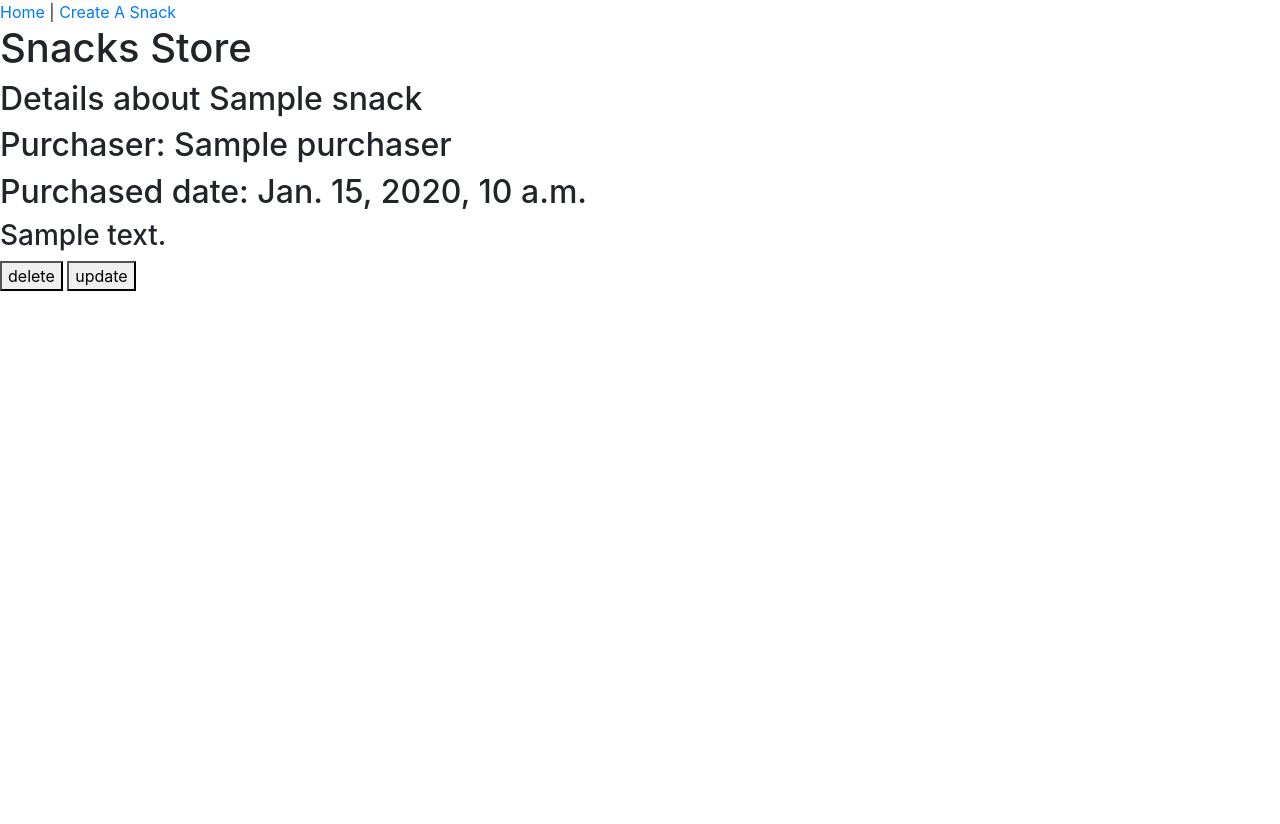
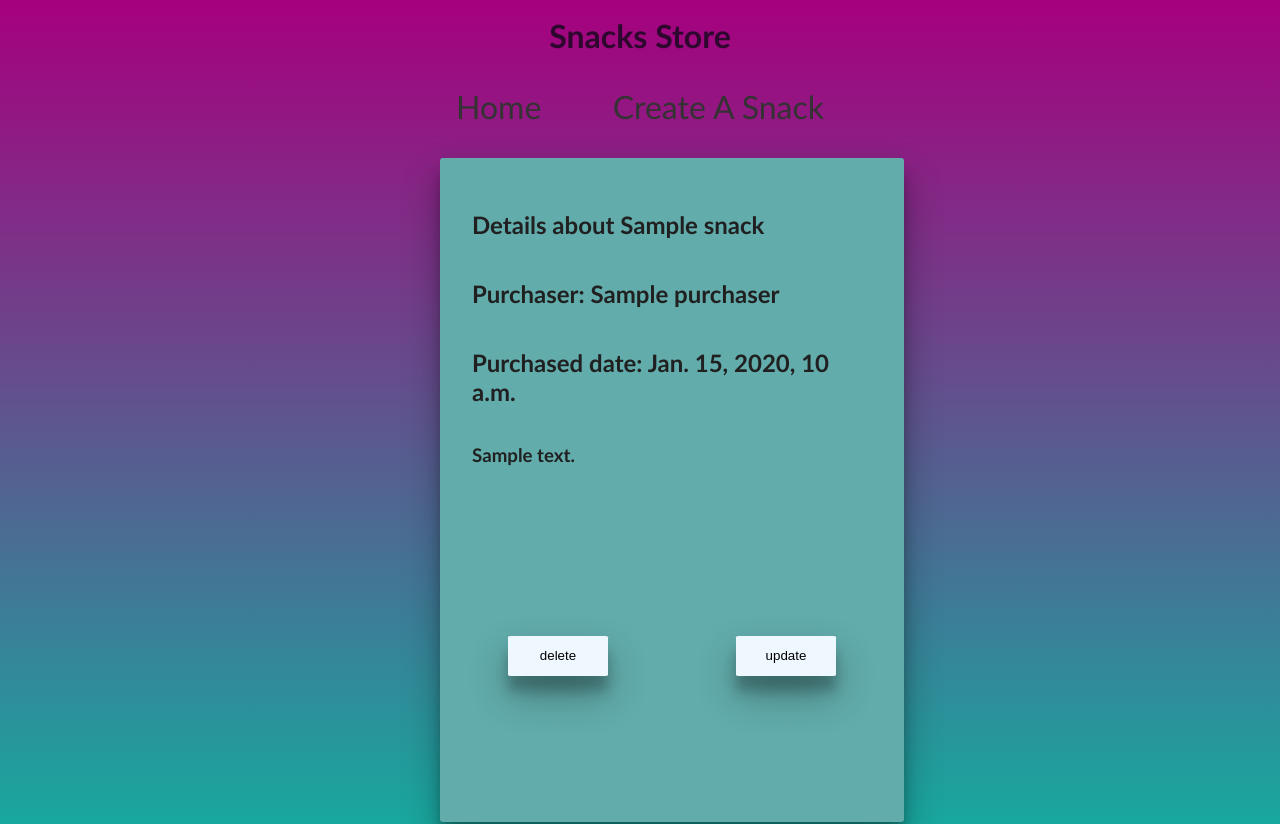
Before and after one commit to jjescandor/snacks-crud-project, a Django app: template templates/snack-detail.html in a window 1280 px wide. Before the commit the page ends 291 px from the top, so only its background shows below. Run offline with Django 3.2, Linux system fonts and the light colour scheme; the template is opened without the code that fills it: most values are stand-ins (such as "Sample title", 1, 10 or a date in 2020); some libraries are stand-ins or nearby versions.

Commit message:
Updated styling

```diff
--- a/snacks_crud_project/settings.py
+++ b/snacks_crud_project/settings.py
@@ -110,7 +110,11 @@ USE_TZ = True
 # Static files (CSS, JavaScript, Images)
 # https://docs.djangoproject.com/en/4.1/howto/static-files/
 
-STATIC_URL = "static/"
+STATIC_URL =  "static/"
+
+STATICFILES_DIRS = [
+    BASE_DIR /"static",
+]
 
 # Default primary key field type
 # https://docs.djangoproject.com/en/4.1/ref/settings/#default-auto-field
--- a/static/style.css
+++ b/static/style.css
@@ -0,0 +1,100 @@
+body {
+    background: rgb(166, 0, 126);
+    background: linear-gradient(180deg, rgba(166, 0, 126, 1) 0%, rgba(24, 168, 159, 1) 100%);
+    color: rgb(33, 32, 32);
+    font-family: Optima, sans-serif;
+}
+
+header {
+    margin: auto;
+    width: 400px;
+}
+
+h1 {
+    text-align: center;
+    color: rgb(45, 7, 45);
+    margin: 1rem;
+}
+
+
+nav {
+    width: 400px;
+    margin-left: auto;
+    margin-right: auto;
+    margin-top: 1rem;
+    margin-bottom: 1rem;
+    display: flex;
+    justify-content: space-between;
+}
+
+main {
+    height: 100vh;
+}
+
+a {
+    text-decoration: none;
+    font-size: 2rem;
+    color: rgb(52, 50, 50);
+    margin: 1rem;
+}
+
+div {
+    margin: auto;
+    width: 400px;
+}
+
+.detail {
+    background-color: rgb(98, 172, 172);
+    height: 600px;
+    width: 400px;
+    display: flex;
+    flex-direction: column;
+    padding: 2rem;
+    border-radius: 3px;
+    box-shadow: 0 19px 38px rgba(0, 0, 0, 0.30), 0 15px 12px rgba(0, 0, 0, 0.22);
+}
+
+.buttons {
+    width: 90%;
+    height: 50px;
+    display: flex;
+    justify-content: space-between;
+}
+
+button {
+    padding: none;
+    margin: none;
+    width: 100px;
+    height: 40px;
+    border: none;
+    background-color: aliceblue;
+    box-shadow: 0 19px 38px rgba(0, 0, 0, 0.30), 0 15px 12px rgba(0, 0, 0, 0.22);
+    border-radius: 3%;
+    transition-duration: 350ms;
+}
+
+button:hover {
+    background-color: rgb(177, 129, 222);
+    transition-duration: 350ms;
+}
+
+button:active {
+    transform: scale(0.9);
+}
+
+input {
+    background-color: transparent;
+    border: none;
+}
+
+li:hover {
+    color: rgb(177, 129, 222);
+}
+
+a:hover {
+    color: rgb(177, 129, 222);
+}
+
+textarea {
+    background-color: rgb(69, 67, 67);
+}
--- a/templates/base.html
+++ b/templates/base.html
@@ -5,24 +5,26 @@
 <head>
     <meta charset="UTF-8">
     <meta name="viewport" content="width=device-width, initial-scale=1.0">
-    <link rel="stylesheet" href="https://stackpath.bootstrapcdn.com/bootstrap/4.5.0/css/bootstrap.min.css"
-        integrity="sha384-9aIt2nRpC12Uk9gS9baDl411NQApFmC26EwAOH8WgZl5MYYxFfc+NcPb1dKGj7Sk" crossorigin="anonymous">
     <link rel="stylesheet" href="{% static 'style.css' %}">
     <title>Movies</title>
 </head>
 
 <body>
-    <nav>
-        <a href="{% url 'list_snack' %}">Home</a> |
-        <a href="{% url 'create_snack' %}">Create A Snack</a>
-    </nav>
+    <main>
         <header>
             <h1>Snacks Store</h1>
         </header>
+        <nav>
+            <a href="{% url 'list_snack' %}">Home</a>
+            <a href="{% url 'create_snack' %}">Create A Snack</a>
+        </nav>
+        <div>
             {% block content %}
             <p>Looks like somebody forgot to define this block in child template</p>
             {% endblock content %}
+        </div>
         <footer></footer>
+    </main>
 </body>
 
 </html>
--- a/templates/snack-delete.html
+++ b/templates/snack-delete.html
@@ -8,7 +8,7 @@
     {% csrf_token %}
     {{ form.as_p }}
     <p>Do you really want to delete "{{ snack.name }}"?</p>
-    <input type="submit" value="OK">
+    <button><input type="submit" value="OK"></button>
 </form>
 
 {% endblock content %}
--- a/templates/snack-detail.html
+++ b/templates/snack-detail.html
@@ -2,14 +2,14 @@
 
 {% block content %}
 
-
+<main class="detail">
     <h2>Details about {{ snack.title }}</h2>
     <h2>Purchaser: {{ snack.purchaser }}</h2>
     <h2>Purchased date: {{ snack.created }}</h2>
     <h3>{{ snack.description }}</h3>
-<div>
+    <div class="buttons">
         <a href="{% url 'delete_snack' snack.pk %}"><button>delete</button></a>
         <a href="{% url 'update_snack' snack.pk %}"><button>update</button></a>
     </div>
-
+</main>
 {% endblock content %}
--- a/templates/snack-update.html
+++ b/templates/snack-update.html
@@ -7,7 +7,7 @@
 <form action="" method="POST">
     {% csrf_token %}
     {{ form.as_p }}
-    <input type="submit" value="SAVE">
+    <button><input type="submit" value="SAVE"></button>
 </form>
 
 {% endblock content %}
```
Also changed, not shown: templates/snack-list.html (+5 -3 lines), db.sqlite3. Lines whose indentation alone changed are shown as unchanged.
